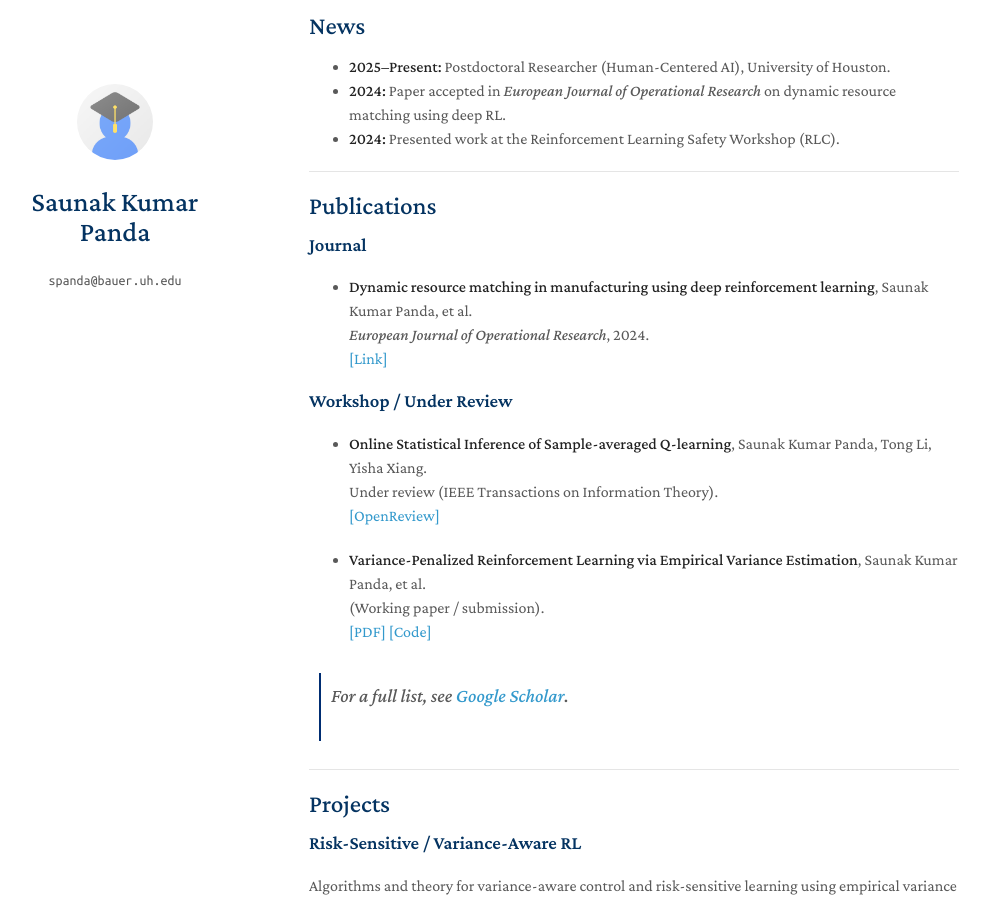
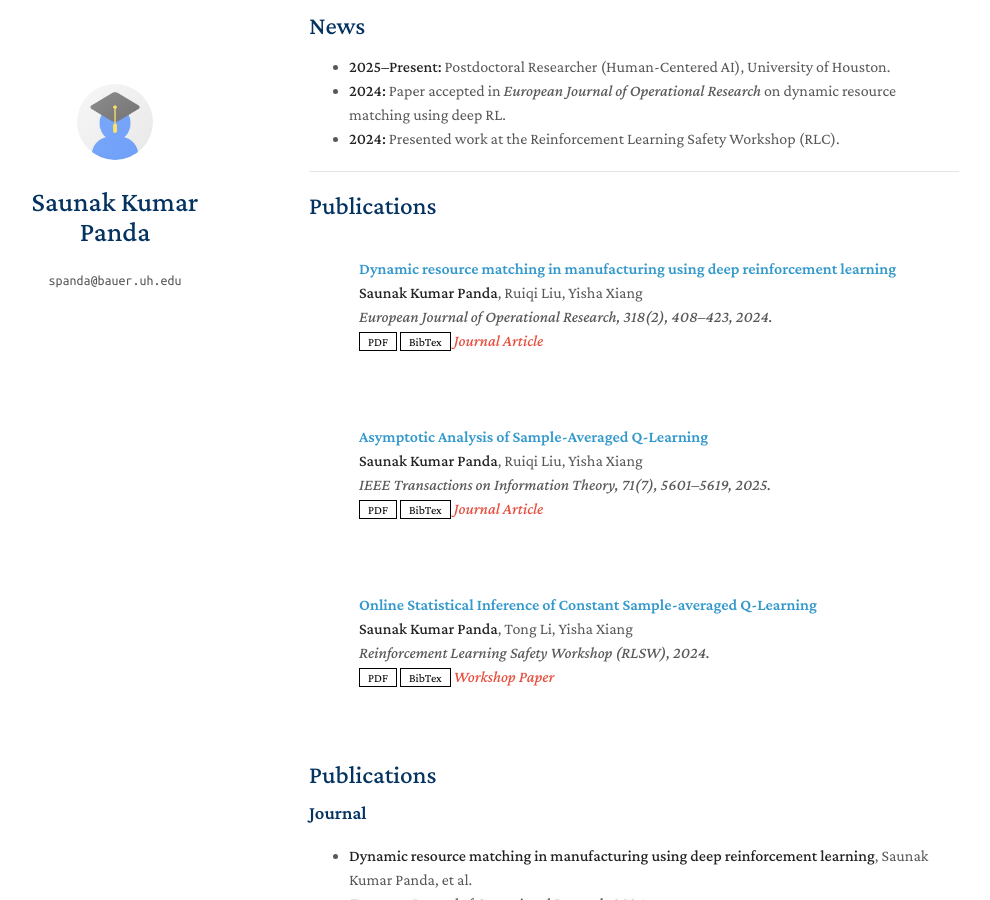
Before and after one commit to saunakp123/pandasaunak.github.io, a Jekyll site: the page built from index.md, in a window 1280 px wide and 900 px high, scrolled down 827 px. Shown: the whole window, without its empty margins (161-1151 px from the left). Built offline with Jekyll 4.4.1, drawn with Linux system fonts in a browser that asks for light colours; a style sheet for code colours, icons or effects is not loaded; our own code applies the rules of GitHub Pages for plain Markdown files.

Commit message:
Add publications section to index.md

```diff
--- a/index.md
+++ b/index.md
@@ -36,6 +36,7 @@ My methodological foundation remains in **risk‑sensitive and variance‑aware
 - **2024:** Presented work at the Reinforcement Learning Safety Workshop (RLC).
 
 ---
+{% include_relative _includes/publications.md %}
 
 ## Publications
 ### Journal
```
